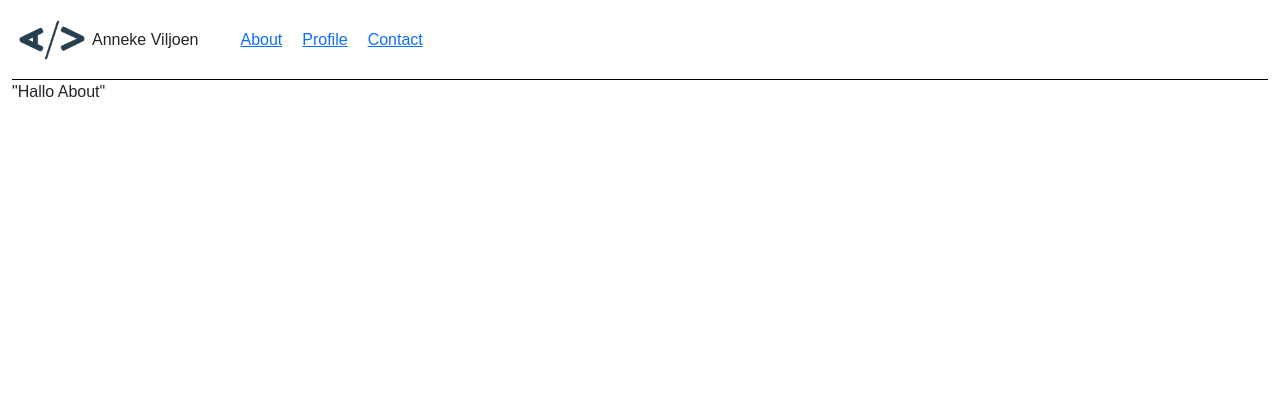
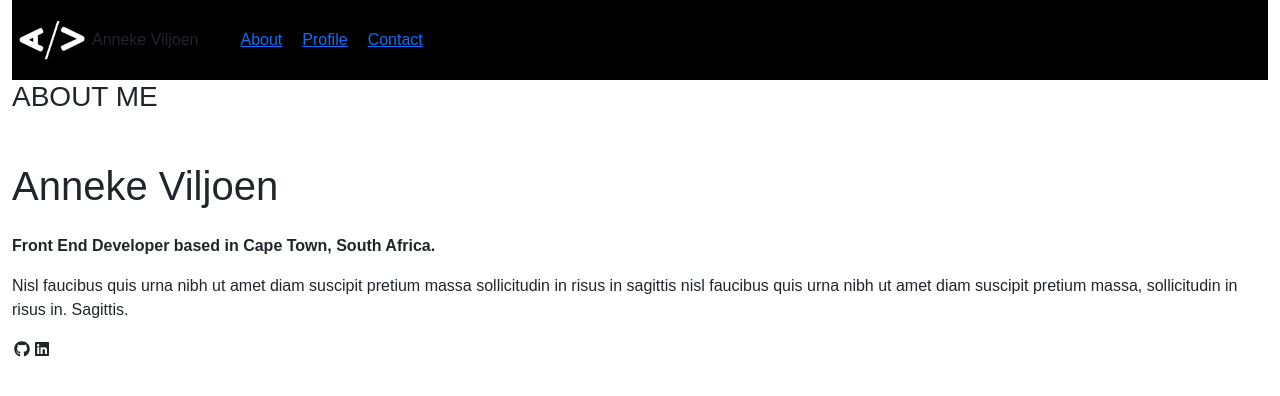
Before and after one commit to anneke44/my-profile-anneke-viljoen, a React (Create React App) app: page /About in a window 1280 px wide. Shown: the top 396 px of the page. Built offline with nearby package versions, Linux system fonts and the light colour scheme.

Commit message:
Added Footer component and FA icons

```diff
--- a/package.json
+++ b/package.json
@@ -4,6 +4,9 @@
   "private": true,
   "dependencies": {
     "@fontsource-variable/roboto": "^5.2.6",
+    "@fortawesome/fontawesome-svg-core": "^7.0.0",
+    "@fortawesome/free-brands-svg-icons": "^7.0.0",
+    "@fortawesome/react-fontawesome": "^3.0.0",
     "@testing-library/dom": "^10.4.0",
     "@testing-library/jest-dom": "^6.6.3",
     "@testing-library/react": "^16.1.0",
--- a/src/About.js
+++ b/src/About.js
@@ -1,5 +1,18 @@
 import React from "react";
 
 export default function About() {
-  return <div className="About">"Hallo About"</div>;
+  return (
+    <div className="About">
+      <h3 class="about-me mb-5">ABOUT ME</h3>
+      <h1 class="mb-4">Anneke Viljoen</h1>
+      <p class="fw-bold">
+        Front End Developer based in Cape Town, South Africa.
+      </p>
+      <p>
+        Nisl faucibus quis urna nibh ut amet diam suscipit pretium massa
+        sollicitudin in risus in sagittis nisl faucibus quis urna nibh ut amet
+        diam suscipit pretium massa, sollicitudin in risus in. Sagittis.
+      </p>
+    </div>
+  );
 }
--- a/src/App.js
+++ b/src/App.js
@@ -6,6 +6,7 @@ import HomepageHero from "./HomepageHero";
 import About from "./About";
 import Profile from "./Profile";
 import Contact from "./Contact";
+import Footer from "./Footer";
 
 function App() {
   return (
@@ -18,6 +19,7 @@ function App() {
           <Route path="Profile" element={<Profile />} />
           <Route path="Contact" element={<Contact />} />
         </Routes>
+        <Footer />
       </div>
     </div>
   );
--- a/src/Contact.js
+++ b/src/Contact.js
@@ -1,5 +1,15 @@
 import React from "react";
 
 export default function Contact() {
-  return <div className="Contact">"Hallo Contact</div>;
+  return (
+    <div className="Contact">
+      <h1 class="mb-4">Get in touch!</h1>
+      <h3>Email</h3>
+      <p>anneke.viljoen4@gmail.com</p>
+      <h3>LinkedIn</h3>
+      <p>Link</p>
+      <h3>Phone</h3>
+      <p>+27 71 786 0727</p>
+    </div>
+  );
 }
--- /dev/null
+++ b/src/Footer.js
@@ -0,0 +1,15 @@
+import React from "react";
+import { FontAwesomeIcon } from "@fortawesome/react-fontawesome";
+import { library } from "@fortawesome/fontawesome-svg-core";
+import { fab } from "@fortawesome/free-brands-svg-icons";
+
+library.add(fab);
+
+export default function Footer() {
+  return (
+    <div className="Footer">
+      <FontAwesomeIcon icon="fa-brands fa-github" />
+      <FontAwesomeIcon icon="fa-brands fa-linkedin" />
+    </div>
+  );
+}
--- a/src/NavBar.css
+++ b/src/NavBar.css
@@ -2,6 +2,7 @@
   max-width: 100%;
   max-height: 80px;
   border-bottom: 1px solid black;
+  background-color: black;
 }
 .anneke-logo {
   width: 80px;
--- a/src/NavBar.js
+++ b/src/NavBar.js
@@ -1,7 +1,7 @@
 import React from "react";
 import { Link } from "react-router-dom";
 import "./NavBar.css";
-import logo from "./AnnekeLogo.png";
+import logo from "./AnnekeTranLogo.png";
 
 export default function NavBar() {
   return (
```
Also changed, not shown: src/AnnekeTranLogo.png (added), 1 other file (tests, documents, lock files or other folders).
